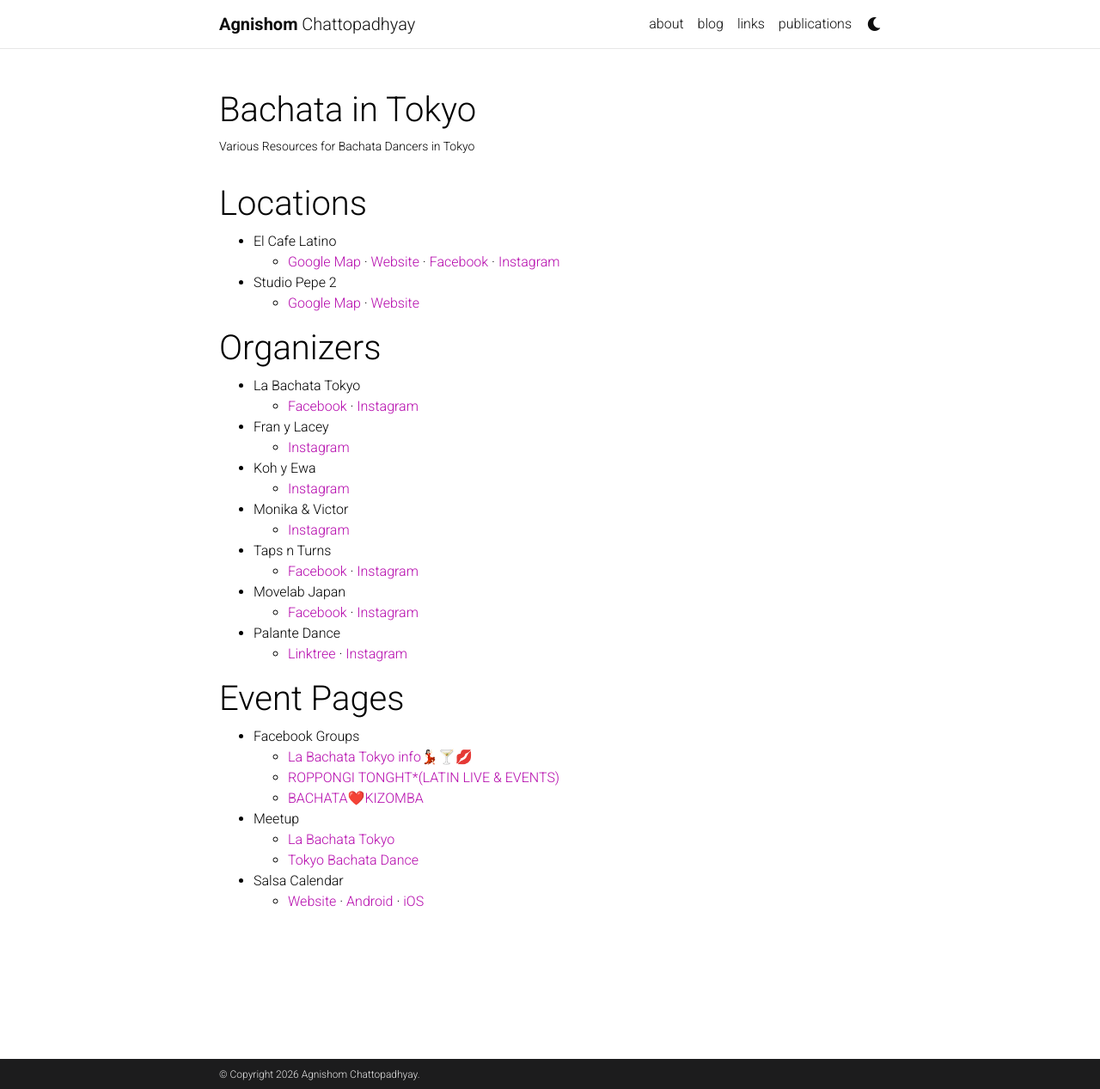
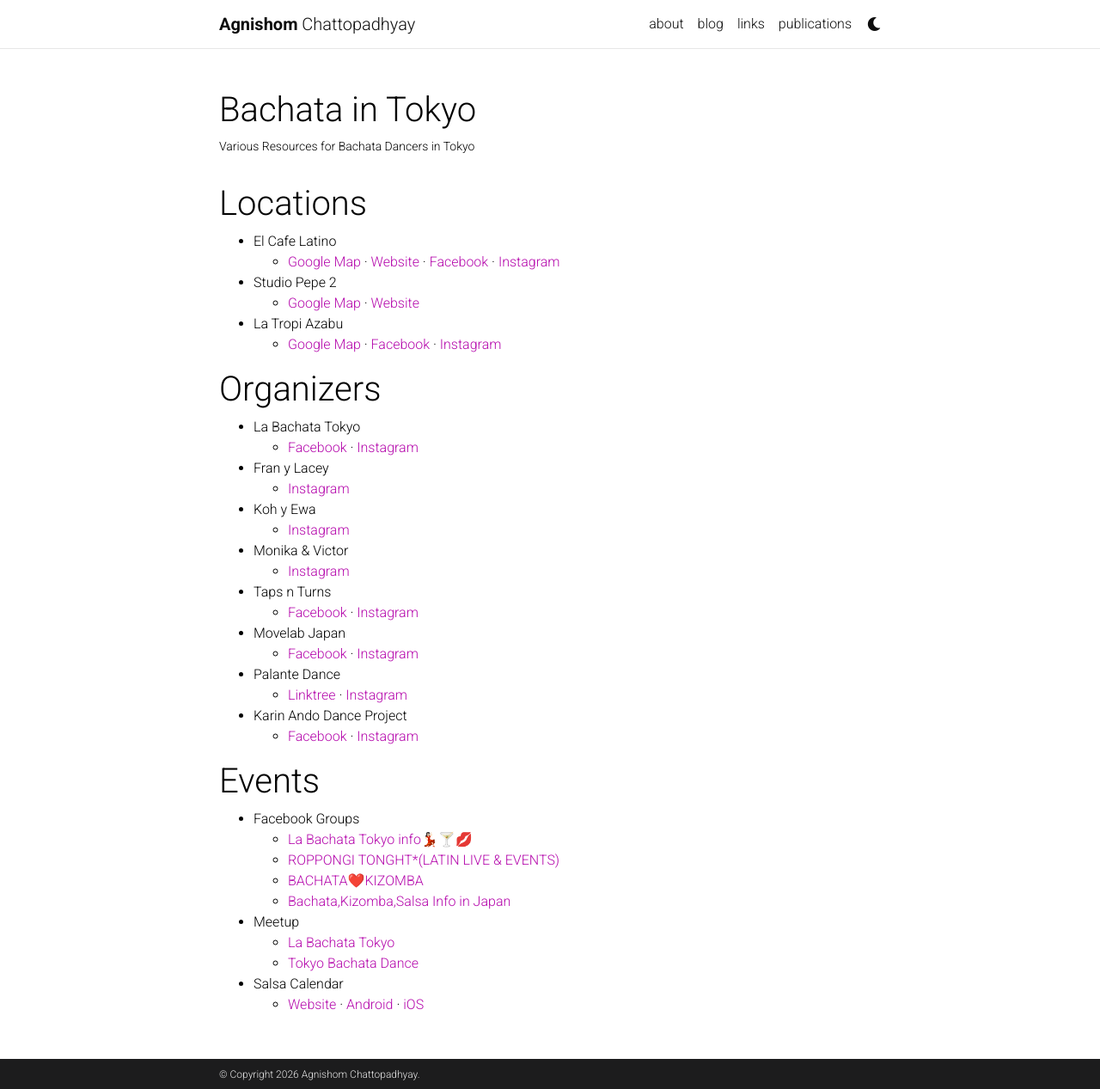
Before and after one commit to Agnishom/agnishom.github.io, a Jekyll site: the page built from _pages/bachata.md, in a window 1280 px wide and 1267 px high. Shown: the whole window at 86% size. Built offline with Jekyll 4.4.1, drawn with Linux system fonts in a browser that asks for light colours; nearby versions of some CDN libraries; comment, search, counter and statistics services are not loaded; a style sheet for code colours, icons or effects is not loaded.

Commit message:
update links

```diff
--- a/_pages/bachata.md
+++ b/_pages/bachata.md
@@ -11,6 +11,8 @@
   - [Google Map](https://maps.app.goo.gl/EJAqffEPZVHVyYZE9) · [Website](https://elcafelatino.com/) · [Facebook](https://www.facebook.com/elcafelatinojapan/) · [Instagram](https://www.instagram.com/elcafelatinojapan/)
 - Studio Pepe 2
   - [Google Map](https://maps.app.goo.gl/4cf34yaRWkJ8btE77) · [Website](https://studio-pepe.com/)
+- La Tropi Azabu
+  - [Google Map](https://maps.app.goo.gl/rnoaaBAUSGBA7KL58) · [Facebook](https://www.facebook.com/people/La-Tropi-Azabu/100057404951236/) · [Instagram](https://www.instagram.com/la_tropiazabu/)
 
 # Organizers
 
@@ -28,13 +30,16 @@
   - [Facebook](https://www.facebook.com/Movelabjapan) · [Instagram](https://www.instagram.com/movelabjapan/)
 - Palante Dance
   - [Linktree](https://linktr.ee/palantedance) · [Instagram](https://www.instagram.com/ryu_palante)
+- Karin Ando Dance Project
+  - [Facebook](https://www.facebook.com/p/Karin-Ando-Bachata-100066577637563/) · [Instagram](https://www.instagram.com/karin_ando_dance_project/)
 
-# Event Pages
+# Events
 
 - Facebook Groups
   - [La Bachata Tokyo info💃🏻🍸💋](https://www.facebook.com/groups/664949752076612)
   - [ROPPONGI TONGHT*(LATIN LIVE & EVENTS)](https://www.facebook.com/groups/1500020410245704)
   - [BACHATA❤️KIZOMBA](https://www.facebook.com/groups/710193796943679)
+  - [Bachata,Kizomba,Salsa Info in Japan](https://www.facebook.com/groups/872159739822196)
 - Meetup
   - [La Bachata Tokyo](https://www.meetup.com/la_bachata_tokyo/)
   - [Tokyo Bachata Dance](https://www.meetup.com/tokyo-bachata-dance/)
```
